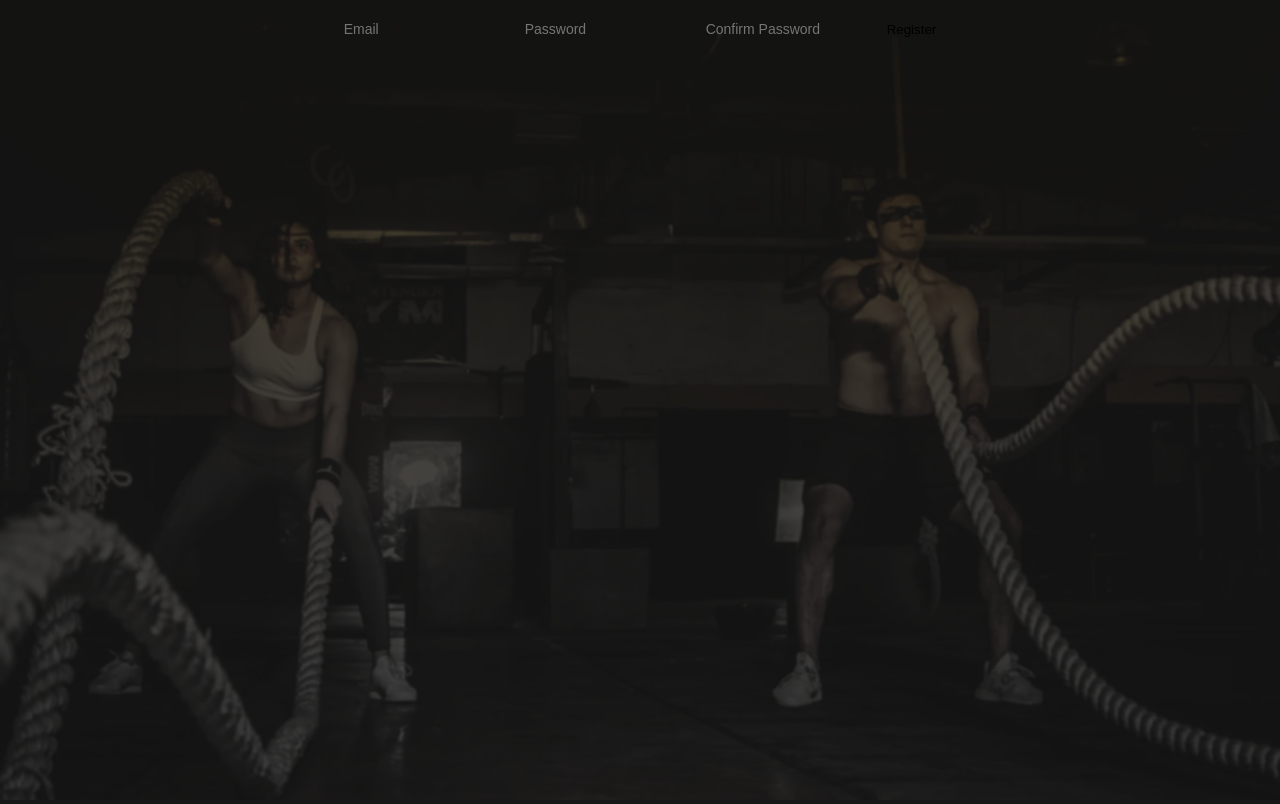
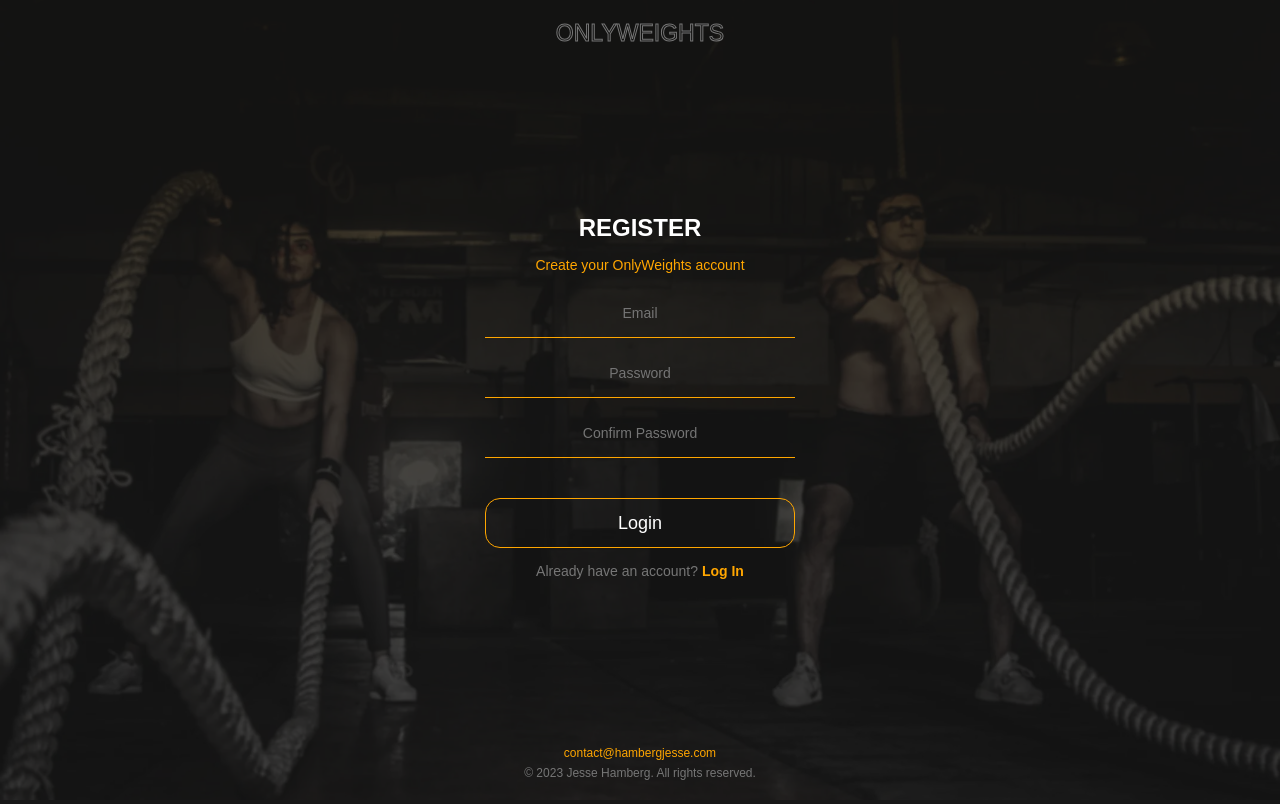
Before and after one commit to hambergjesse/only-weights-app, a React (Create React App) app in the folder client/: page /register in a window 1280 px wide. Built offline with nearby package versions, Linux system fonts and the light colour scheme; a web font is replaced by a local one.

Commit message:
register page front

```diff
--- a/client/src/components/Router.tsx
+++ b/client/src/components/Router.tsx
@@ -31,6 +31,7 @@ const PageRouter: React.FC = () => {
       ) : (
         <Route path="/" element={<LandingPage />} />
       )}
+      <Route path="*" element={<LandingPage />} />
     </Routes>
   );
 };
--- a/client/src/pages/RegisterPage/RegisterForm/RegisterForm.tsx
+++ b/client/src/pages/RegisterPage/RegisterForm/RegisterForm.tsx
@@ -4,7 +4,10 @@ import { useNavigate } from "react-router-dom";
 // import api
 import api from "../../../services/api";
 
-const RegisterForm = () => {
+// import subcomponents
+import { Button } from "../../../components/Button/Button";
+
+export const RegisterForm = () => {
   const [email, setEmail] = useState<string>("");
   const [password, setPassword] = useState<string>("");
   const [confirmPassword, setConfirmPassword] = useState<string>("");
@@ -42,6 +45,9 @@ const RegisterForm = () => {
   };
 
   return (
+    <section className="registerForm__container">
+      <h1>REGISTER</h1>
+      <p>Create your OnlyWeights account</p>
       <form onSubmit={handleSubmit}>
         <input
           type="email"
@@ -61,10 +67,12 @@ const RegisterForm = () => {
           value={confirmPassword}
           onChange={(e) => setConfirmPassword(e.target.value)}
         />
-      <button type="submit">Register</button>
+        <Button text="Login" type="submit" />
         {error && <p>{error}</p>}
       </form>
+      <p>
+        Already have an account? <a href="/login">Log In</a>
+      </p>
+    </section>
   );
 };
-
-export default RegisterForm;
--- a/client/src/pages/RegisterPage/RegisterPage.tsx
+++ b/client/src/pages/RegisterPage/RegisterPage.tsx
@@ -1,6 +1,9 @@
 import { useEffect } from "react";
 import { useNavigate } from "react-router-dom";
-import RegisterForm from "./RegisterForm/RegisterForm";
+
+import { TextLogo } from "../../components/TextLogo/TextLogo";
+import { Copyright } from "../../components/Copyright/Copyright";
+import { RegisterForm } from "./RegisterForm/RegisterForm";
 
 const RegisterPage = () => {
   const navigate = useNavigate();
@@ -12,9 +15,11 @@ const RegisterPage = () => {
   });
 
   return (
-    <div className="loginPage__wrapper">
-      <div className="loginPage__container">
+    <div className="registerPage__wrapper">
+      <div className="registerPage__container">
+        <TextLogo />
         <RegisterForm />
+        <Copyright />
       </div>
     </div>
   );
--- a/client/src/pages/RegisterPage/_registerpage.scss
+++ b/client/src/pages/RegisterPage/_registerpage.scss
@@ -0,0 +1,61 @@
+.registerPage__wrapper {
+  display: flex;
+  justify-content: center;
+  align-items: center;
+  height: 100vh;
+  width: 100%;
+
+  .registerPage__container {
+    display: flex;
+    justify-content: space-between;
+    flex-direction: column;
+    align-items: center;
+    padding: 20px;
+    height: 100%;
+    width: 100%;
+
+    .registerForm__container {
+      display: flex;
+      flex-direction: column;
+      justify-content: center;
+      align-items: center;
+      gap: 15px;
+
+      p:first-of-type {
+        color: $brand-main;
+      }
+
+      button {
+        color: $brand-main-white;
+        font-family: $main-font-family-subtext;
+        font-weight: normal;
+        border: 1.25px solid $brand-main;
+        margin-top: 30px;
+      }
+
+      p:last-of-type {
+        color: $brand-link-disabled;
+        a {
+          color: $brand-main;
+          font-weight: bold;
+        }
+      }
+
+      form {
+        display: flex;
+        flex-direction: column;
+        justify-content: center;
+        align-items: center;
+        gap: 10px;
+
+        input {
+          background: none;
+          text-align: center;
+          width: 310px;
+          height: 50px;
+          border-bottom: 1.5px solid $brand-main;
+        }
+      }
+    }
+  }
+}
```
Lines whose indentation alone changed are shown as unchanged.
